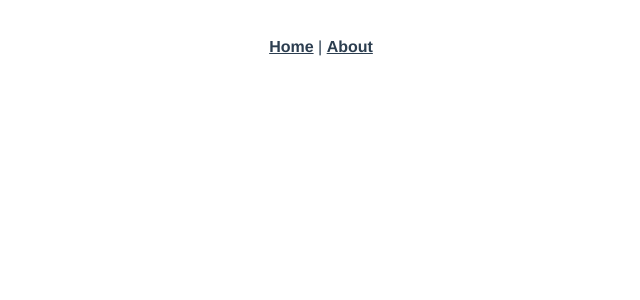
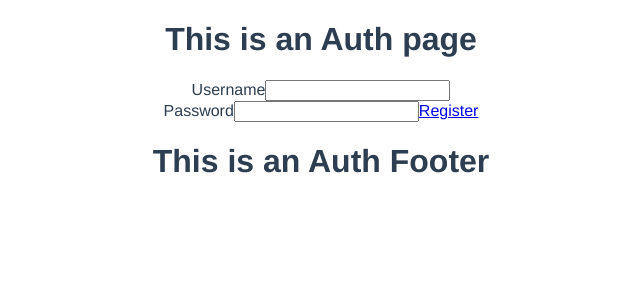
Before and after one commit to Julrams/AccountBook_Front, a Vue app: page /auth/login in a window 1280 px wide. Shown: the top 300 px of the page, without its empty margins (319-959 px from the left). Built offline with nearby package versions, Linux system fonts and the light colour scheme.

Commit message:
Login Vue & Router 추가

```diff
--- a/src/App.vue
+++ b/src/App.vue
@@ -1,9 +1,11 @@
 <template>
   <div id="app">
+    <!--
     <div id="nav">
       <router-link to="/">Home</router-link> |
       <router-link to="/about">About</router-link>
     </div>
+    -->
     <router-view/>
   </div>
 </template>
--- /dev/null
+++ b/src/components/Login.vue
@@ -0,0 +1,17 @@
+<template>
+    <div>
+    <form>
+    <div class="form-group">
+        <label for="username">Username</label>
+        <input type="text" v-model="username" name="username" class="form-control" :class="{ 'is-invalid': submitted && !username }" />
+        <div v-show="submitted && !username" class="invalid-feedback">Username is required</div>
+    </div>
+    <div class="form-group">
+        <label htmlFor="password">Password</label>
+        <input type="password" v-model="password" name="password" class="form-control" :class="{ 'is-invalid': submitted && !password }" />
+        <div v-show="submitted && !password" class="invalid-feedback">Password is required</div>
+        <router-link to="/register" class="btn btn-link">Register</router-link>
+    </div>
+    </form>
+    </div>
+</template>
--- /dev/null
+++ b/src/views/Auth.vue
@@ -0,0 +1,7 @@
+<template>
+  <div class="about">
+  <h1>This is an Auth page</h1>
+  <router-view></router-view>
+  <h1>This is an Auth Footer</h1>
+  </div>
+</template>
```
Also changed, not shown: src/router/index.js (+12 -0 lines).
